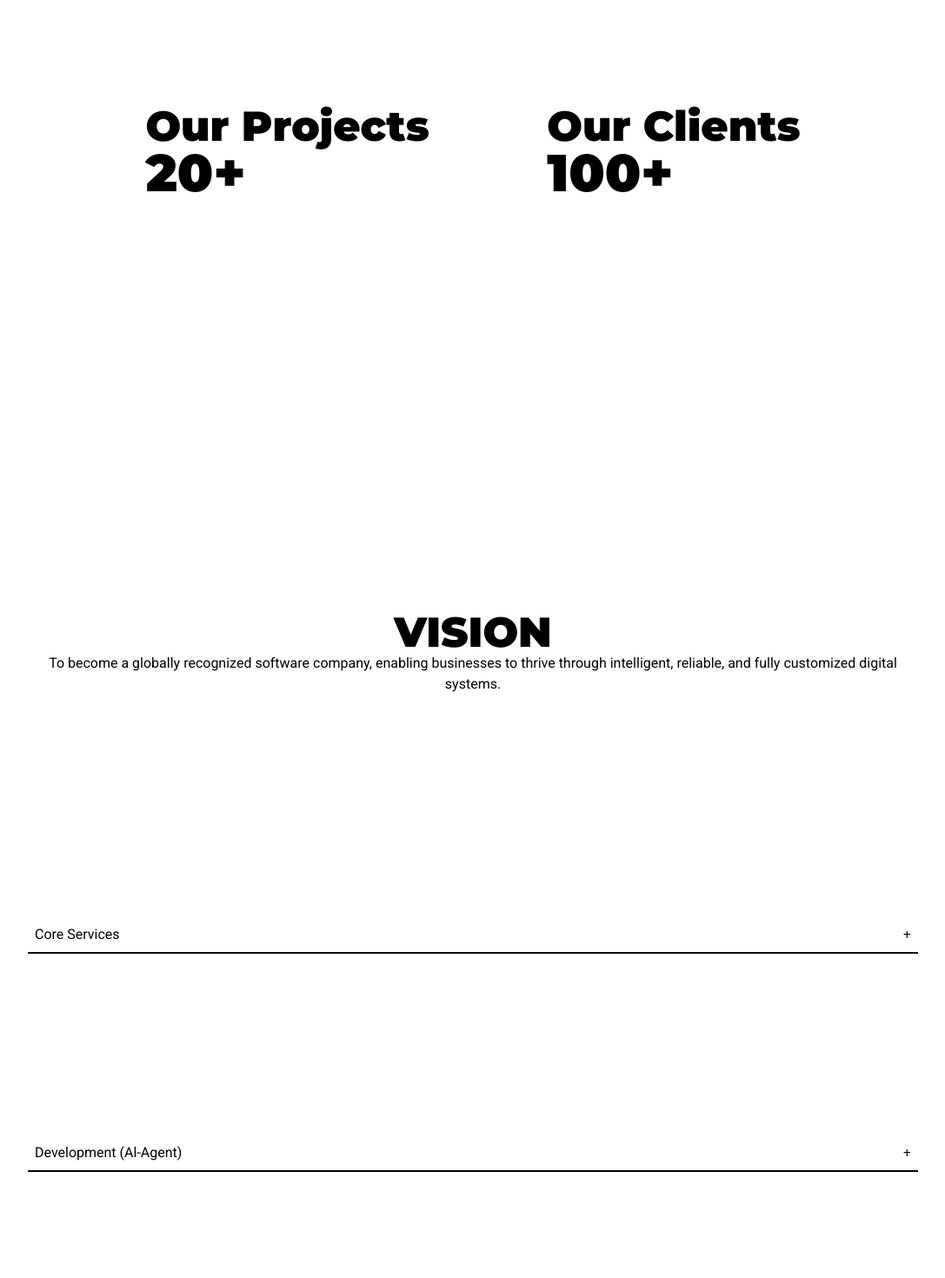
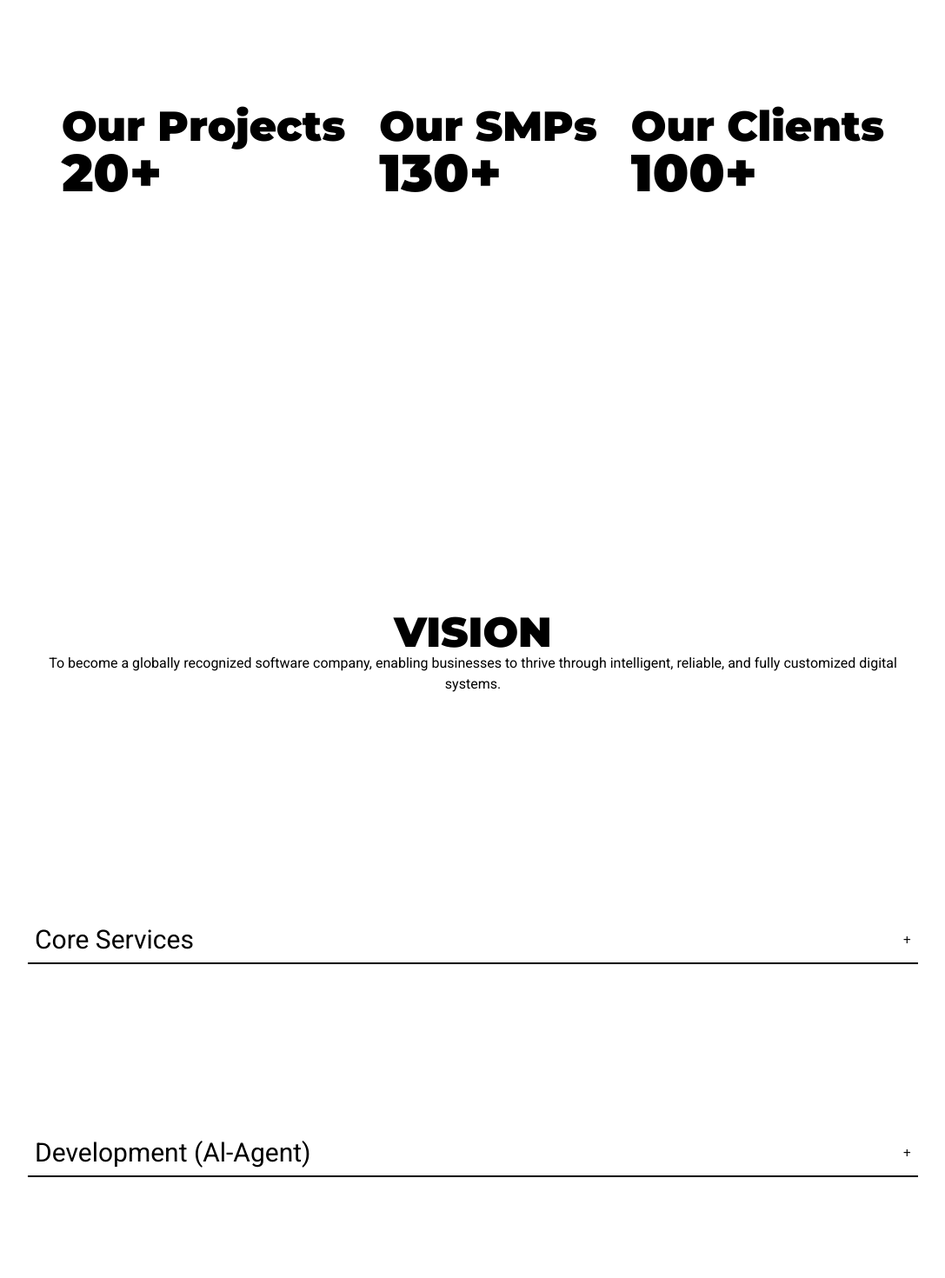
Before and after one commit to MuhammadKhushamAli/RafbaSoft, a React (Vite) app in the folder RafbaSoft/: page / in a window 1280 px wide. Shown: the part 2440-3910 px from the top of the page at 87% size, without its empty margins (96-1183 px from the left). Built offline with nearby package versions, Linux system fonts and the light colour scheme.

Commit message:
Minor Changes

```diff
--- a/RafbaSoft/src/components/home/DetailList.jsx
+++ b/RafbaSoft/src/components/home/DetailList.jsx
@@ -11,7 +11,7 @@ export default function DetailList({ heading, details }) {
             <div
                 className="flex flex-row w-full justify-between items-center p-2 border-b-2">
                 <h3
-                    className="font-[Roboto]">{heading}</h3>
+                    className="font-[Roboto] text-3xl">{heading}</h3>
                 <button onClick={() => setIsClicked(prev => !prev)}
                     className={`transition-transform duration-700 ${isClicked ? 'rotate-45' : 'rotate-0'}`}>
                         +</button>
--- a/RafbaSoft/src/components/home/Home.jsx
+++ b/RafbaSoft/src/components/home/Home.jsx
@@ -47,15 +47,17 @@ export default function Home() {
     });
 
     const [projectCounter, setProjectCounter] = useState(0);
+    const [smpCounter, setSMPCounter] = useState(0);
     const [clientCounter, setClientCounter] = useState(0);
     const isProjectCompleted = useRef(false);
+    const isSMPProjectCompleted = useRef(false);
     const isClientCompleted = useRef(false);
-
     useEffect(() => {
         let interval = null;
         console.log(inView)
-        if (inView && (!isClientCompleted.current || !isProjectCompleted.current)) {
+        if (inView && (!isClientCompleted.current || !isProjectCompleted.current || !isSMPProjectCompleted.current)) {
             const projectCount = 20;
+            const SMPCount = 552;
             const clientCount = 100;
 
             interval = setInterval(() => {
@@ -64,6 +66,15 @@ export default function Home() {
                         if (prev < projectCount)
                             return prev + 1;
                         isProjectCompleted.current = true;
+                        return prev;
+                    });
+                }
+
+                if (!isSMPProjectCompleted.current) {
+                    setSMPCounter(prev => {
+                        if (prev < SMPCount)
+                            return prev + 1;
+                        isSMPProjectCompleted.current = true;
                         return prev;
                     });
                 }
@@ -76,7 +87,7 @@ export default function Home() {
                     });
                 }
 
-                if (isProjectCompleted.current && isClientCompleted.current) {
+                if (isProjectCompleted.current && isClientCompleted.current && isSMPProjectCompleted.current) {
                     clearInterval(interval);
                 }
             }, 50)
@@ -174,6 +185,14 @@ export default function Home() {
                     </div>
                     <div>
                         <h4
+                            className='font-[Montserrat] font-black text-5xl max-sm:text-3xl'>Our SMPs</h4>
+                        <h4
+                            className='font-[Montserrat] font-black text-6xl max-sm:text-4xl'>
+                            {smpCounter}+
+                        </h4>
+                    </div>
+                    <div>
+                        <h4
                             className='font-[Montserrat] font-black text-5xl max-sm:text-3xl'>Our Clients</h4>
                         <h4
                             className='font-[Montserrat] font-black text-6xl max-sm:text-4xl'>
@@ -194,7 +213,7 @@ export default function Home() {
                 <h2
                     className='w-full text-5xl max-sm:text-3xl text-center font-black font-[Montserrat] uppercase'>Vision</h2>
                 <p
-                className='font-[Roboto] text-center'>To become a globally recognized software company, enabling businesses to thrive through intelligent, reliable, and fully customized digital systems.
+                    className='font-[Roboto] text-center'>To become a globally recognized software company, enabling businesses to thrive through intelligent, reliable, and fully customized digital systems.
                 </p>
             </InView>
 
```
